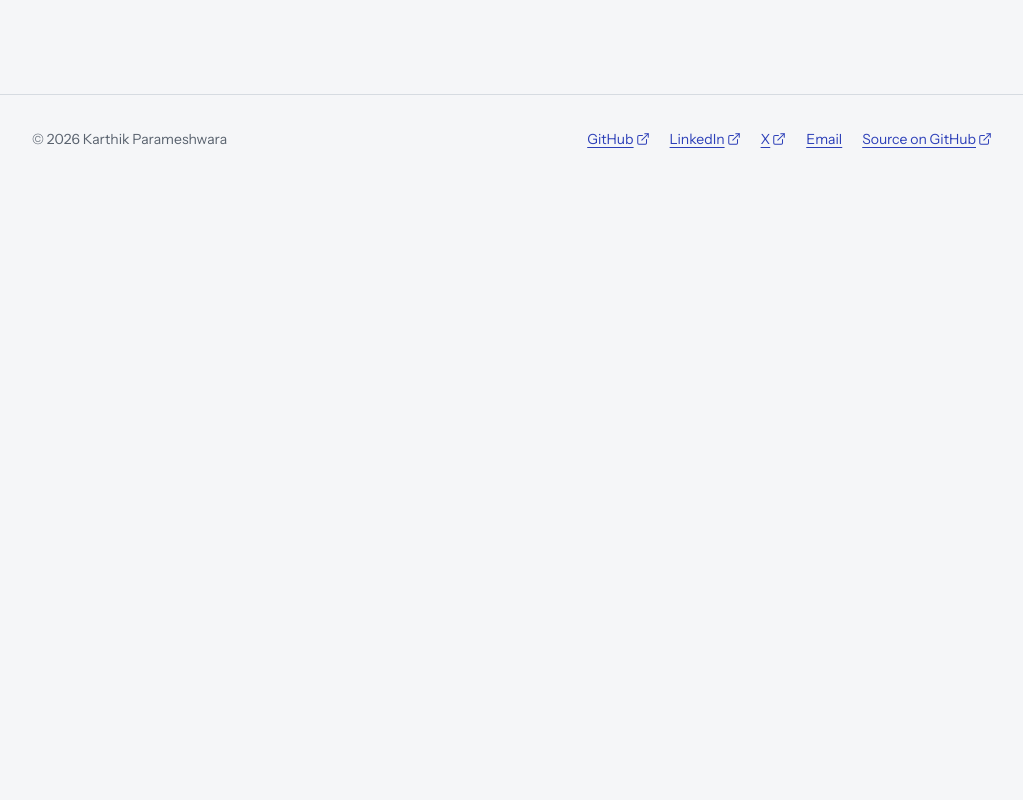
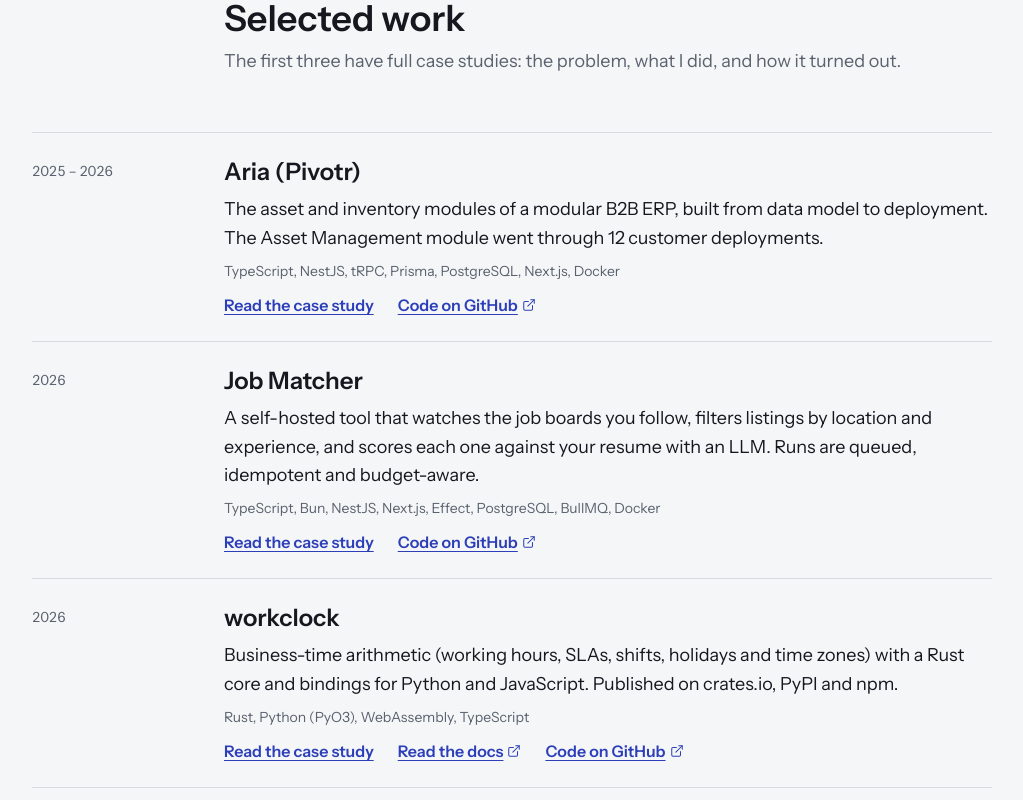
Before and after one commit to Karthik-beta/personal-website, a Next.js app: page / in a window 1280 px wide. Shown: the part 2780-3580 px from the top of the page, without its empty margins (128-1151 px from the left). Before the commit the page ends 2963 px from the top, so only its background shows below. Built offline with nearby package versions, Linux system fonts and the light colour scheme.

Commit message:
feat: add selected work section

```diff
--- a/src/app/page.tsx
+++ b/src/app/page.tsx
@@ -1,5 +1,6 @@
 import { Chapters } from "@/components/home/chapters";
 import { Hero } from "@/components/home/hero";
+import { Work } from "@/components/home/work";
 
 // Sections are added one at a time in Phase 5, each reviewed before the next.
 export default function Home() {
@@ -7,6 +8,7 @@ export default function Home() {
     <main id="content">
       <Hero />
       <Chapters />
+      <Work />
     </main>
   );
 }
--- /dev/null
+++ b/src/components/home/work.tsx
@@ -0,0 +1,94 @@
+import { ProjectEntry } from "@/components/site/project-entry";
+import { Container } from "@/components/ui/container";
+import { MarginGrid } from "./margin-grid";
+
+type Project = React.ComponentProps<typeof ProjectEntry> & { years: React.ReactNode };
+
+const gh = (repo: string) => `https://github.com/Karthik-beta/${repo}`;
+
+// Facts only from the approved story and the projects' own READMEs.
+const projects: Project[] = [
+  {
+    title: "Aria (Pivotr)",
+    href: "/work/aria",
+    years: "2025 – 2026",
+    summary:
+      "The asset and inventory modules of a modular B2B ERP, built from data model to deployment. The Asset Management module went through 12 customer deployments.",
+    stack: ["TypeScript", "NestJS", "tRPC", "Prisma", "PostgreSQL", "Next.js", "Docker"],
+    links: [
+      { href: "/work/aria", label: "Read the case study" },
+      { href: gh("Aria"), label: "Code on GitHub" },
+    ],
+  },
+  {
+    title: "Job Matcher",
+    href: "/work/job-matcher",
+    years: "2026",
+    summary:
+      "A self-hosted tool that watches the job boards you follow, filters listings by location and experience, and scores each one against your resume with an LLM. Runs are queued, idempotent and budget-aware.",
+    stack: ["TypeScript", "Bun", "NestJS", "Next.js", "Effect", "PostgreSQL", "BullMQ", "Docker"],
+    links: [
+      { href: "/work/job-matcher", label: "Read the case study" },
+      { href: gh("AI-Job-Resume-Matcher"), label: "Code on GitHub" },
+    ],
+  },
+  {
+    title: "workclock",
+    href: "/work/workclock",
+    years: "2026",
+    summary:
+      "Business-time arithmetic (working hours, SLAs, shifts, holidays and time zones) with a Rust core and bindings for Python and JavaScript. Published on crates.io, PyPI and npm.",
+    stack: ["Rust", "Python (PyO3)", "WebAssembly", "TypeScript"],
+    links: [
+      { href: "/work/workclock", label: "Read the case study" },
+      { href: "https://workclock.karthik.nz/docs/", label: "Read the docs" },
+      { href: gh("workclock"), label: "Code on GitHub" },
+    ],
+  },
+  {
+    title: "Blinkql",
+    years: "2026",
+    summary:
+      "An in-browser SQL workbench: open a CSV, Parquet or JSON file and query it on your own machine, with no upload. Early, built in the open with a public roadmap and its first outside contributors.",
+    stack: ["TypeScript", "React", "DuckDB-WASM", "Apache Arrow"],
+    links: [{ href: gh("Blinkql"), label: "Code on GitHub" }],
+  },
+  {
+    title: "Pivotr's outreach tools",
+    years: "2026",
+    summary:
+      "Three small internal tools built one after another as Pivotr's outreach needs grew: Pivotr-Mailer, then TermiSend, a terminal app for personalised email campaigns with audit logging, then MailSense, for importing and verifying lead lists.",
+    stack: ["TypeScript", "Bun", "Ink", "AWS SES", "SvelteKit", "Hono", "SQLite"],
+    links: [
+      { href: gh("TermiSend"), label: "TermiSend on GitHub" },
+      { href: gh("MailSense"), label: "MailSense on GitHub" },
+    ],
+  },
+];
+
+export function Work() {
+  return (
+    <section id="work" aria-labelledby="work-title" className="pb-16 lg:pb-24">
+      <Container className="grid gap-10 md:gap-14">
+        <MarginGrid>
+          <div className="grid max-w-[65ch] gap-2">
+            <h2 id="work-title" className="text-2xl font-semibold stretch-heading">
+              Selected work
+            </h2>
+            <p className="text-muted">
+              The first three have full case studies: the problem, what I did, and how it turned
+              out.
+            </p>
+          </div>
+        </MarginGrid>
+        <div className="grid">
+          {projects.map(({ years, ...project }) => (
+            <MarginGrid key={project.title} margin={years} className="border-t border-rule py-6">
+              <ProjectEntry {...project} framed={false} />
+            </MarginGrid>
+          ))}
+        </div>
+      </Container>
+    </section>
+  );
+}
--- a/src/components/site/project-entry.tsx
+++ b/src/components/site/project-entry.tsx
@@ -1,20 +1,32 @@
 import Link from "next/link";
 import { TextLink } from "@/components/ui/text-link";
+import { cn } from "@/lib/cn";
 
 type ProjectEntryProps = {
   title: string;
   /** Case-study page, if the project has one. */
   href?: string;
-  when: React.ReactNode;
+  /** Shown beside the title. Omit when the dates sit in a time margin instead. */
+  when?: React.ReactNode;
   summary: React.ReactNode;
   stack: string[];
   links?: { href: string; label: string }[];
+  /** Draw the separating rule and vertical padding (off when a parent row provides them). */
+  framed?: boolean;
 };
 
 /** A row in the Work list. Deliberately not a card. */
-export function ProjectEntry({ title, href, when, summary, stack, links = [] }: ProjectEntryProps) {
+export function ProjectEntry({
+  title,
+  href,
+  when,
+  summary,
+  stack,
+  links = [],
+  framed = true,
+}: ProjectEntryProps) {
   return (
-    <article className="grid gap-2 border-t border-rule py-6">
+    <article className={cn("grid gap-2", framed && "border-t border-rule py-6")}>
       <div className="flex flex-wrap items-baseline justify-between gap-x-6 gap-y-1">
         <h3 className="text-xl font-semibold stretch-title">
           {href ? (
@@ -25,7 +37,7 @@ export function ProjectEntry({ title, href, when, summary, stack, links = [] }:
             title
           )}
         </h3>
-        <p className="text-xs text-muted tabular-nums">{when}</p>
+        {when && <p className="text-xs text-muted tabular-nums">{when}</p>}
       </div>
       <p className="max-w-[65ch]">{summary}</p>
       <p className="text-xs text-muted">{stack.join(", ")}</p>
```
